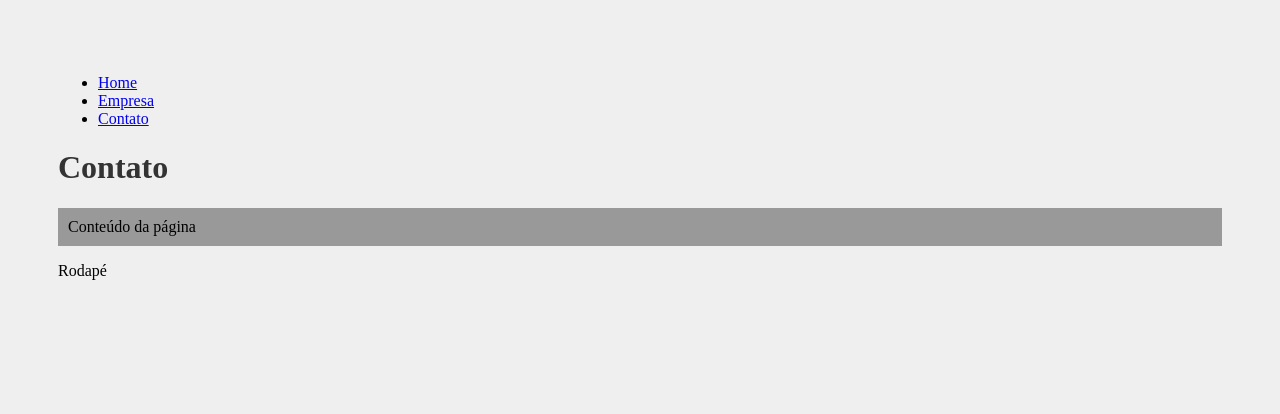
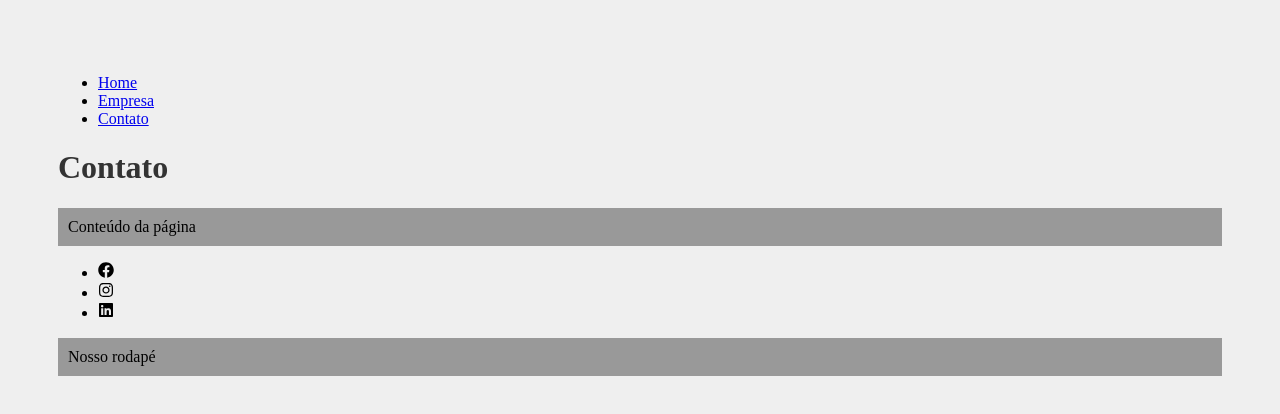
Before and after one commit to estevaosilva7/Learning-ReactJS-2023, a React (Create React App) app in the folder meu-projeto/: page /contato in a window 1280 px wide. Shown: the top 414 px of the page. Built offline with nearby package versions, Linux system fonts and the light colour scheme.

Commit message:
React Icons

```diff
--- a/meu-projeto/package.json
+++ b/meu-projeto/package.json
@@ -8,6 +8,7 @@
     "@testing-library/user-event": "^13.5.0",
     "react": "^18.2.0",
     "react-dom": "^18.2.0",
+    "react-icons": "^4.10.1",
     "react-router-dom": "^6.14.0",
     "react-scripts": "^1.1.5",
     "web-vitals": "^2.1.4"
--- a/meu-projeto/src/components/layout/Footer.js
+++ b/meu-projeto/src/components/layout/Footer.js
@@ -1,8 +1,25 @@
+import { FaFacebook, FaInstagram, FaLinkedin } from 'react-icons/fa'
 import React from "react"
+import styles from './Footer.module.css'
+
+
 
 function Footer() {
     return(
-        <footer>Rodapé</footer>
+        <footer>
+            <ul className="social_list">
+                <li>
+                <FaFacebook/>
+                </li>
+                <li>
+                <FaInstagram/>
+                </li>
+                <li>
+                <FaLinkedin/>
+                </li>
+            </ul>
+            <p> Nosso rodapé</p>
+        </footer>
     )
 }
 
--- /dev/null
+++ b/meu-projeto/src/components/layout/Footer.module.css
@@ -0,0 +1,16 @@
+.social_list {
+    display: flex;
+    justify-content: center;
+    align-items: center;
+    list-style: none;
+}
+
+.social_list li {
+    margin: 0 1em;
+}
+
+.social_list svg {
+    font-size: 1.5em;
+    cursor: pointer;
+    color: aqua;
+}
```
Also changed, not shown: 1 other file (tests, documents, lock files or other folders).
